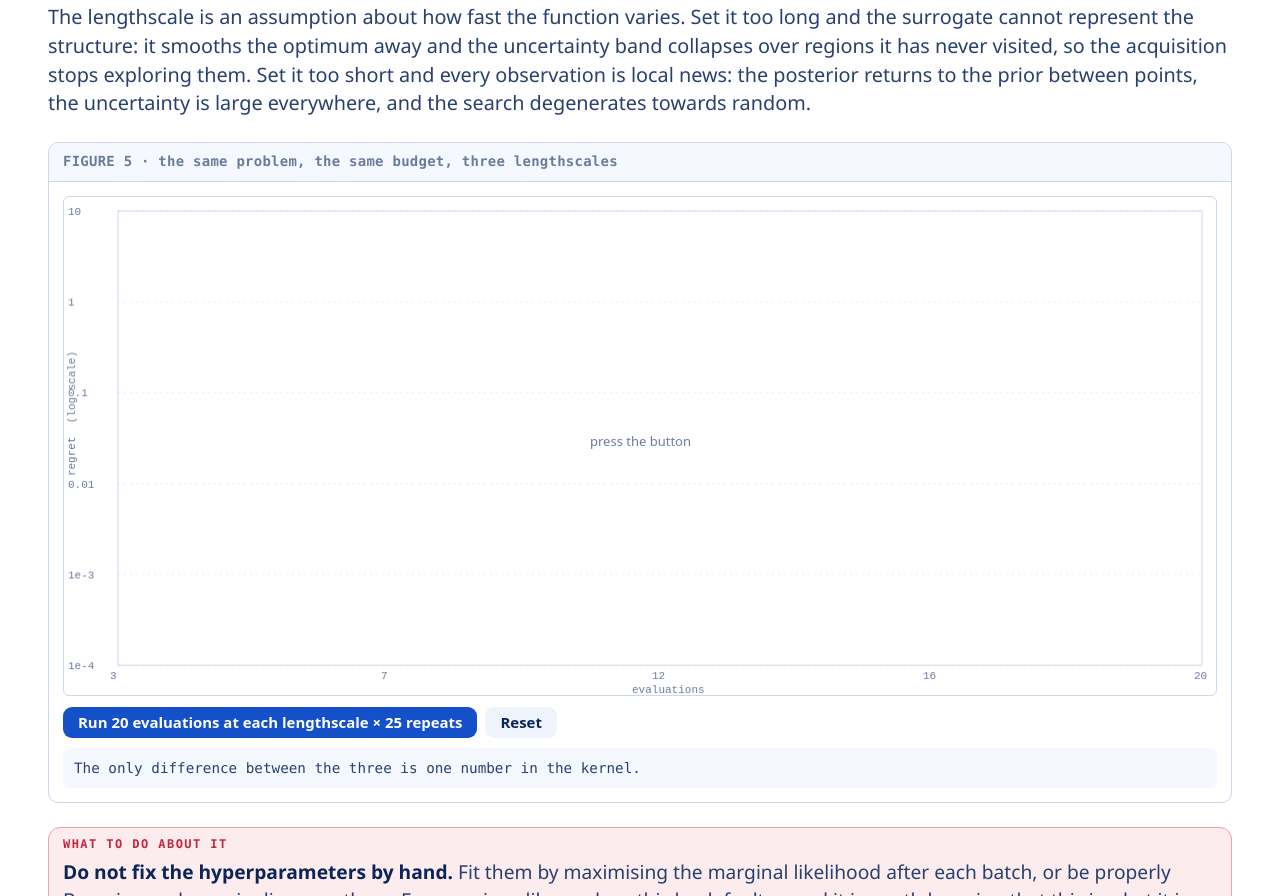
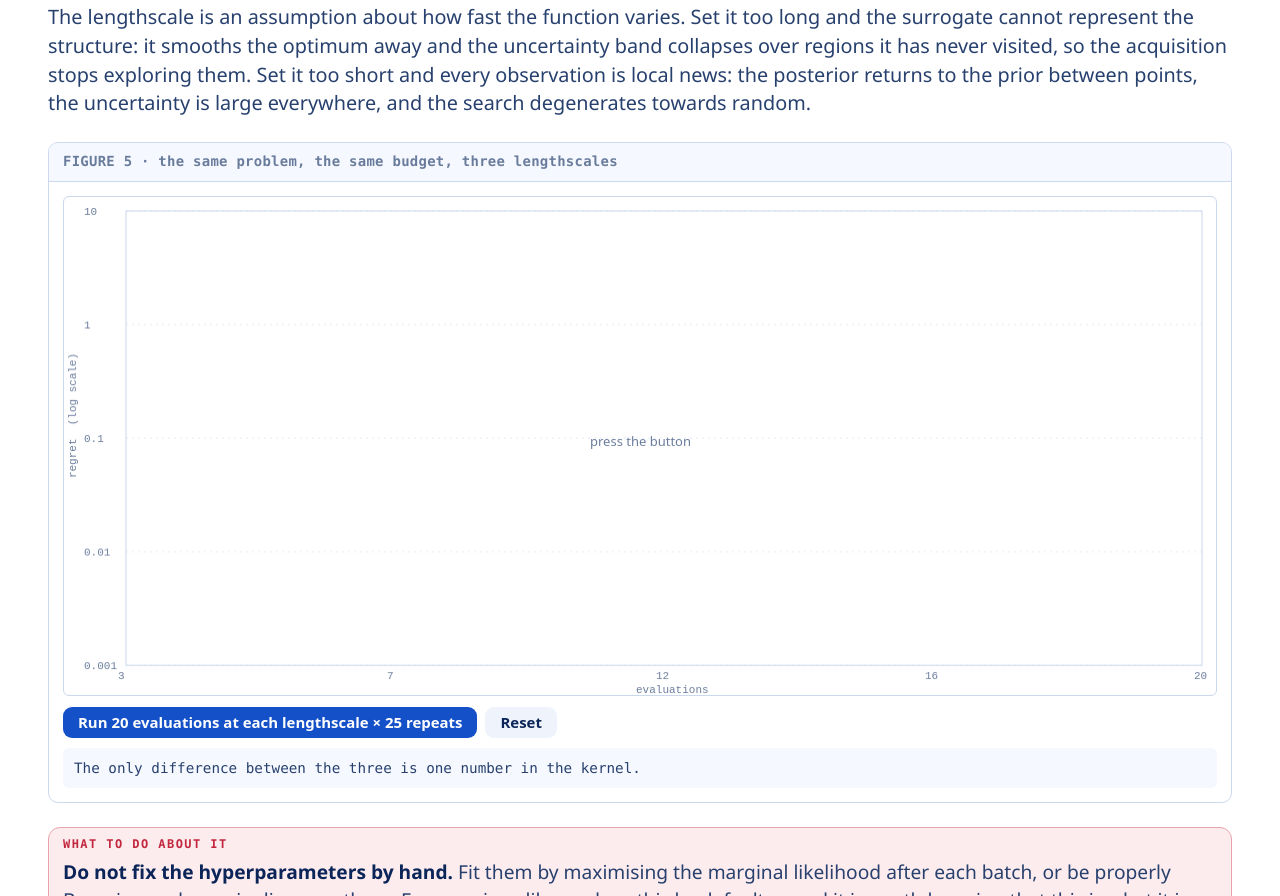
Before and after one commit to dipakmunshi87/ML_Stat_Notes, a plain HTML site: page bayesopt/index.html in a window 1280 px wide. Shown: the part 7202-8098 px from the top of the page. Drawn offline with Linux system fonts and the light colour scheme.

Commit message:
Fix HiDPI heatmap in Figure 4; tighten Figure 5 axis

```diff
--- a/bayesopt/index.html
+++ b/bayesopt/index.html
@@ -736,7 +736,12 @@ const BRA_MIN=0.397887;
       const a=view.value==='f'||view.value==='mu'?(1-t):t;
       img.data[k*4]=31;img.data[k*4+1]=111;img.data[k*4+2]=159;
       img.data[k*4+3]=Math.round(30+190*a);}
-    g.putImageData(img,pad.l,pad.t);
+    // putImageData ignores the canvas transform, so on a HiDPI screen it would
+    // land at device-pixel coordinates and cover only part of the box. Stage it
+    // on an offscreen canvas and drawImage it, which does respect the transform.
+    const off=document.createElement('canvas');off.width=w;off.height=h;
+    off.getContext('2d').putImageData(img,0,0);
+    g.drawImage(off,pad.l,pad.t,w,h);
     g.strokeStyle=C.rule;g.strokeRect(pad.l,pad.t,w,h);
     // true optima
     g.fillStyle=C.acc2;
@@ -781,7 +786,7 @@ const BRA_MIN=0.397887;
       X.push([bx]);y.push(forrester(bx));curve.push(Math.min(...y)-FOR_MIN);}
     return {curve,regret:Math.min(...y)-FOR_MIN};
   }
-  const LO=1e-4, DEC=5;                       // decades shown: 1e-4 .. 10
+  const LO=1e-3, DEC=4;                       // decades shown: 1e-3 .. 10
   function lg(v){return Math.log10(Math.max(v,LO));}
   function frameLog(g,W,H,pad){
     const C=TH();g.strokeStyle=C.rule;g.lineWidth=1;
@@ -789,21 +794,21 @@ const BRA_MIN=0.397887;
     g.fillStyle=C.muted;g.font='11px ui-monospace,monospace';
     for(let i=0;i<=4;i++){const t=3+17*i/4,px=pad.l+(W-pad.l-pad.r)*i/4;
       g.fillText(t.toFixed(0),px-8,H-pad.b+14);}
-    [[-4,'1e-4'],[-3,'1e-3'],[-2,'0.01'],[-1,'0.1'],[0,'1'],[1,'10']].forEach(function(t){
-      const py=H-pad.b-(t[0]+4)/DEC*(H-pad.t-pad.b);
-      g.fillStyle=C.muted;g.fillText(t[1],4,py+4);
+    [[-3,'0.001'],[-2,'0.01'],[-1,'0.1'],[0,'1'],[1,'10']].forEach(function(t){
+      const py=H-pad.b-(t[0]+3)/DEC*(H-pad.t-pad.b);
+      g.fillStyle=C.muted;g.fillText(t[1],20,py+4);
       g.save();g.strokeStyle=C.rule;g.globalAlpha=.5;g.setLineDash([2,4]);
       g.beginPath();g.moveTo(pad.l,py);g.lineTo(W-pad.r,py);g.stroke();g.restore();});
     g.fillStyle=C.muted;
     g.fillText('evaluations',(pad.l+W-pad.r)/2-28,H-2);
-    g.save();g.translate(11,(pad.t+H-pad.b)/2+38);g.rotate(-Math.PI/2);
+    g.save();g.translate(12,(pad.t+H-pad.b)/2+40);g.rotate(-Math.PI/2);
     g.fillText('regret  (log scale)',0,0);g.restore();
     return {X:v=>pad.l+(v-3)/17*(W-pad.l-pad.r),
-            Y:v=>H-pad.b-(lg(v)+4)/DEC*(H-pad.t-pad.b)};
+            Y:v=>H-pad.b-(lg(v)+3)/DEC*(H-pad.t-pad.b)};
   }
   function draw(){
     const {g,W,H}=dpr(cv);const C=TH();g.clearRect(0,0,W,H);
-    const pad={l:54,r:14,t:14,b:30};
+    const pad={l:62,r:14,t:14,b:30};
     const A=frameLog(g,W,H,pad);
     if(!res){g.fillStyle=C.muted;g.font='13px system-ui';
       g.fillText('press the button',W/2-50,H/2);return;}
```
